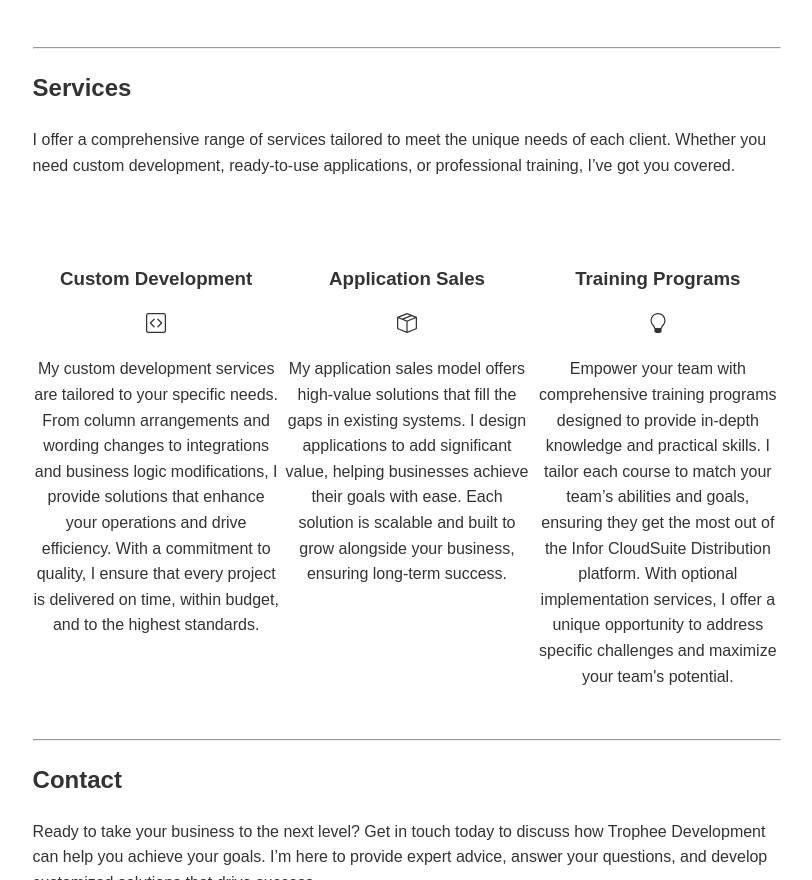
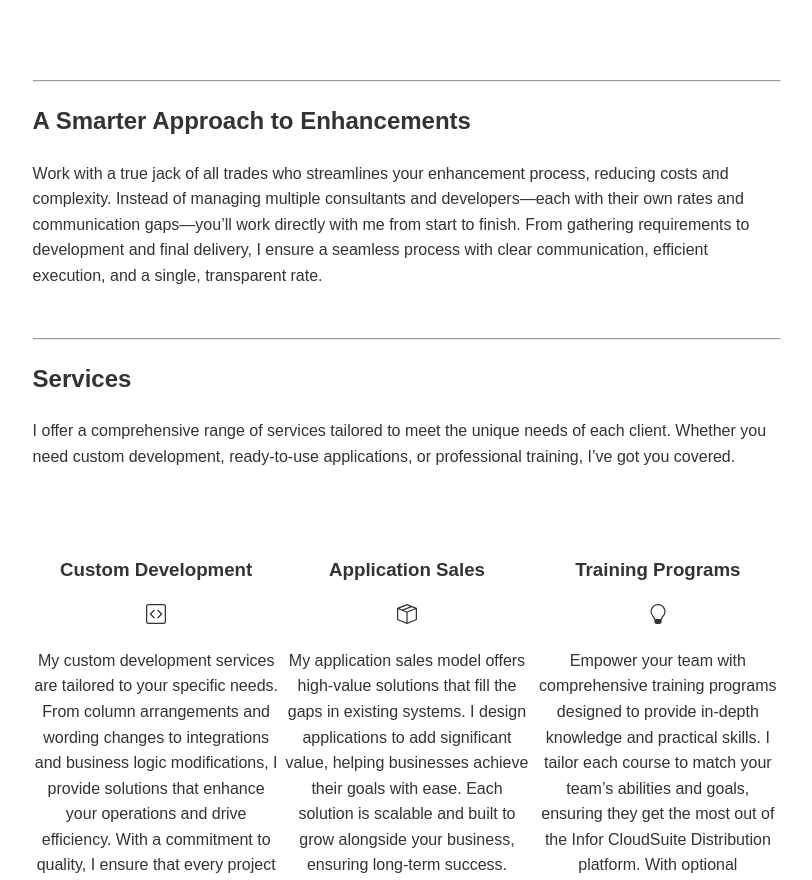
Before and after one commit to jphee/RoyalWorksWebsitePublic, a plain HTML site: page index.html in a window 1280 px wide. Shown: the part 1315-2195 px from the top of the page, without its empty margins (233-1045 px from the left). Drawn offline with Linux system fonts and the light colour scheme.

Commit message:
Adding A Smarter Approach to Enhancements Section

```diff
--- a/index.html
+++ b/index.html
@@ -83,6 +83,18 @@
                 <p>Infor CloudSuite Distribution (CSD) Enhancements</p>
             </div>
 
+            <br>
+
+            <hr>
+
+            <!-- A Smarter Approach to Enhancements Section -->
+            <div class="section" id="smarter">
+                <h2>A Smarter Approach to Enhancements</h2>
+                <p>Work with a true jack of all trades who streamlines your enhancement process, reducing costs and complexity. Instead of managing multiple consultants and developers—each with their own rates and communication gaps—you’ll work directly with me from start to finish. From gathering requirements to development and final delivery, I ensure a seamless process with clear communication, efficient execution, and a single, transparent rate.</p>
+            </div>
+
+            <br>
+
             <hr>
 
             <!-- Services Section -->
```
